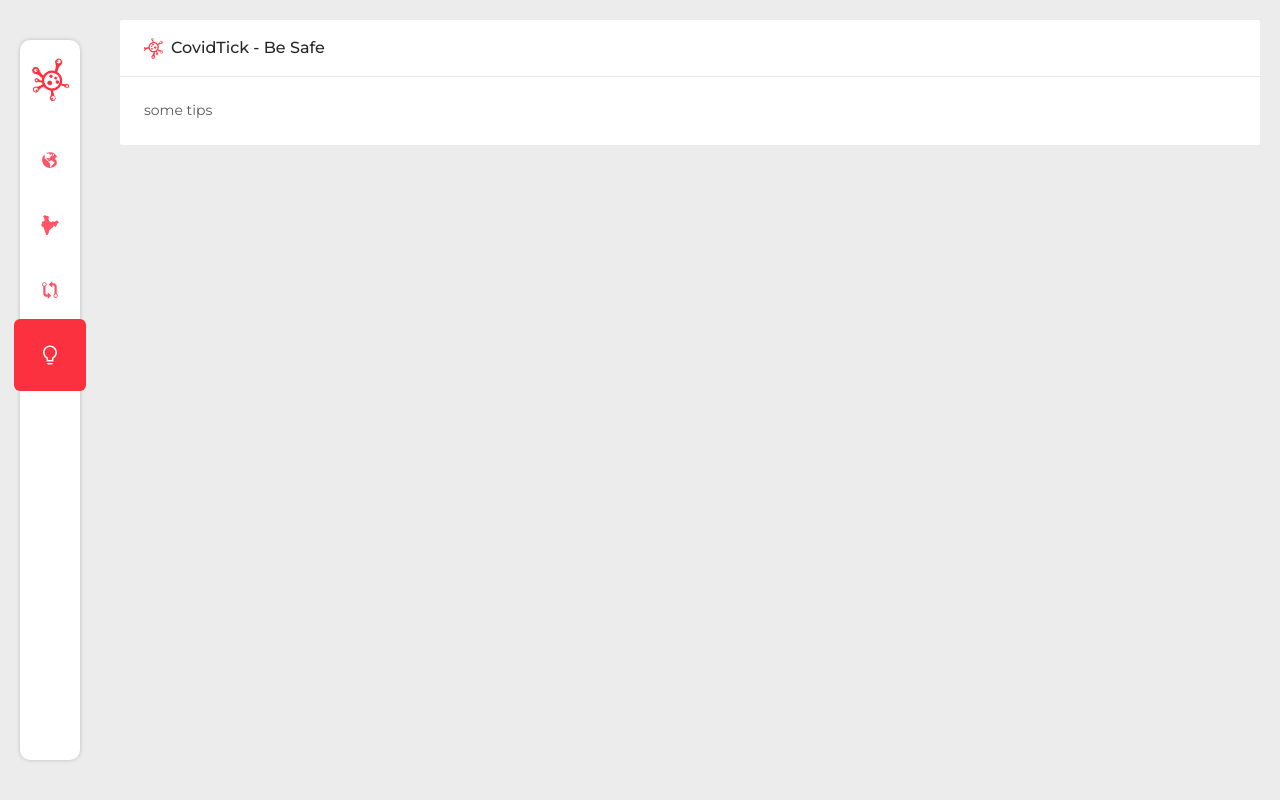
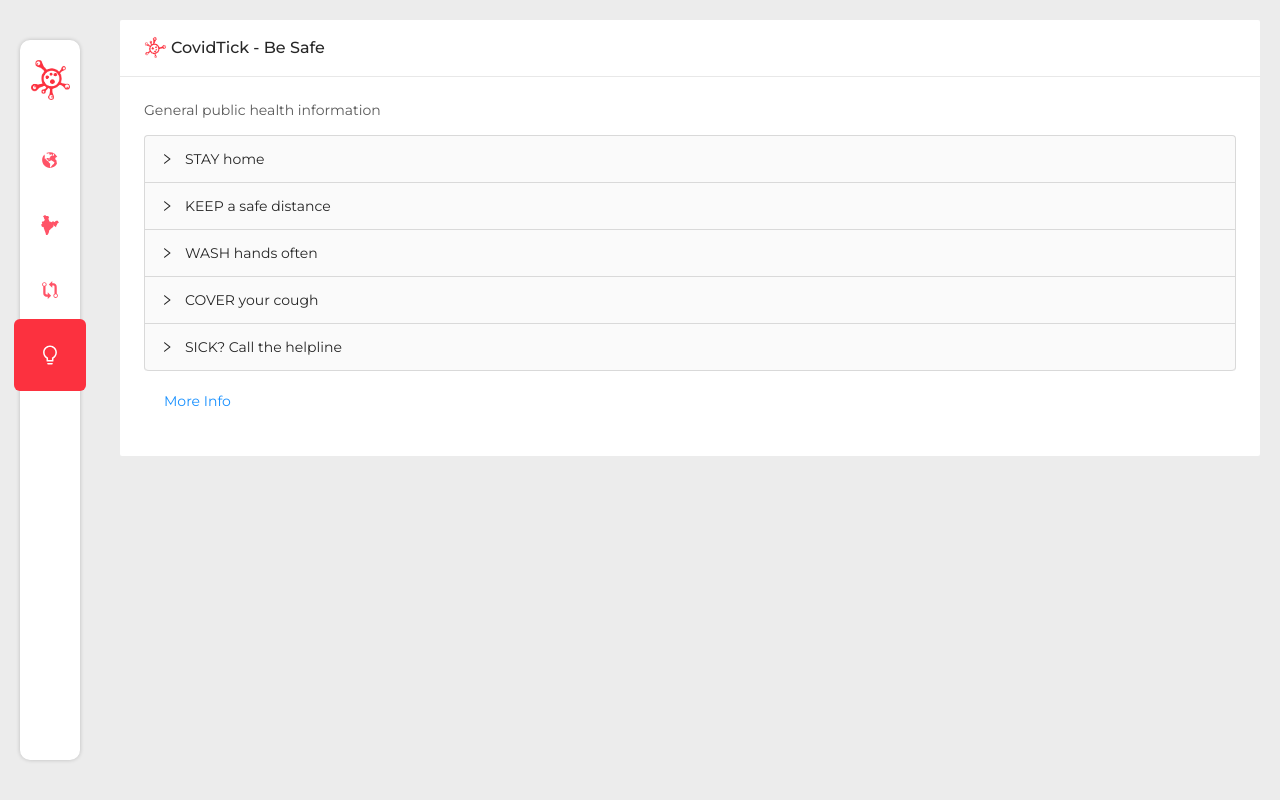
Before and after one commit to bsbimalbose/CovidTick, a React (Create React App) app: page /tips in a window 1280 px wide. Built offline with nearby package versions, Linux system fonts and the light colour scheme.

Commit message:
added tips

```diff
--- a/src/App.scss
+++ b/src/App.scss
@@ -32,6 +32,9 @@ body {
 }
 .pl0 {
   padding-left: 0px !important;
+}
+.p20{
+  padding: 20px;
 }
 .table-cell-info {
   display: flex;
@@ -85,8 +88,8 @@ body {
 
 .ant-card-body {
   @include media(phone) {
-    padding: 10px;
-    padding-bottom: 100px;
+    padding: 10px !important;
+    padding-bottom: 100px !important;
   }
 }
 
@@ -151,3 +154,7 @@ body {
     }
   }
 }
+
+.ant-spin-dot-item {
+  background: $light-red !important;
+}
--- a/src/components/Charts/LineChart.js
+++ b/src/components/Charts/LineChart.js
@@ -3,7 +3,23 @@ import { Line, defaults } from "react-chartjs-2";
 
 export default function LineChart({ labels, dataSet, options = {} }) {
   const lineRef = useRef();
+  defaults.global.elements.line.fill = false;
+  defaults.global.tooltips.intersect = false;
+  defaults.global.tooltips.mode = "nearest";
+  defaults.global.tooltips.position = "average";
+  defaults.global.tooltips.backgroundColor = "rgba(255, 255, 255, 0.6)";
+  defaults.global.tooltips.displayColors = false;
+  defaults.global.tooltips.borderColor = "#fc313f";
+  defaults.global.tooltips.borderWidth = 1;
+  defaults.global.tooltips.titleFontColor = "#000";
+  defaults.global.tooltips.bodyFontColor = "#000";
+  defaults.global.tooltips.caretPadding = 4;
+  defaults.global.tooltips.intersect = false;
+  defaults.global.tooltips.mode = "nearest";
+  defaults.global.tooltips.position = "nearest";
+  defaults.global.legend.display = true;
   defaults.global.legend.position = "bottom";
+  defaults.global.legend.labels.boxWidth = 20;
 
   useEffect(() => {
     console.log("LineChart", lineRef.current);
@@ -38,6 +54,9 @@ export default function LineChart({ labels, dataSet, options = {} }) {
       data={data}
       ref={lineRef}
       options={{
+        tooltips: {
+          mode: "index"
+        },
         scales: {
           xAxes: [
             {
--- a/src/components/StatCard/statcard.scss
+++ b/src/components/StatCard/statcard.scss
@@ -11,6 +11,9 @@
   font-weight: 600;
   @include media(phone) {
     padding: 6px 12px;
+  }
+  @include media(small-phone) {
+    padding: 6px 0px;
   }
   .label {
     color: rgba(0, 0, 0, 0.45);
--- a/src/components/desktop/Nav/Nav.js
+++ b/src/components/desktop/Nav/Nav.js
@@ -13,7 +13,7 @@ export default function Nav() {
 
   return (
     <div className="nav">
-      <div className="nav-logo">
+      <div className="nav-logo" onClick={() => handleClick("/")}>
         <div className="logo"></div>
       </div>
       <div className="nav-buttons">
--- a/src/pages/sass/india.scss
+++ b/src/pages/sass/india.scss
@@ -3,16 +3,18 @@
 .india {
   .ant-card-body {
     @include media(phone) {
-      padding: 5px;
-      padding-bottom: 100px;
+      padding: 5px !important;
+      padding-bottom: 100px !important;
     }
   }
   .india-tile {
     background: #fff;
     border-radius: 15px;
-    box-shadow: 0px 0px 1px 0px rgba(0, 0, 0, 0.1);
     display: flex;
     flex-wrap: wrap;
+    @include media(big-desktop) {
+      box-shadow: 0px 0px 1px 0px rgba(0, 0, 0, 0.1);
+    }
     @include media(phone) {
       flex-wrap: wrap;
     }
@@ -21,7 +23,7 @@
       display: flex;
       flex-flow: column;
       flex: 1;
-      .graph-wrap{
+      .graph-wrap {
         max-width: 600px;
       }
       .stats-wrap {
--- a/src/pages/tips.js
+++ b/src/pages/tips.js
@@ -1,5 +1,6 @@
 import React from "react";
-import { Card } from "antd";
+import { Card, Collapse } from "antd";
+const { Panel } = Collapse;
 
 export default function Tips() {
   return (
@@ -12,7 +13,75 @@ export default function Tips() {
         }
         bordered={false}
       >
-        some tips
+        <p>General public health information</p>
+        <Collapse>
+          <Panel header="STAY home" key="1">
+            <p>
+              Stay at home if you begin to feel unwell, even with mild symptoms
+              such as headache and slight runny nose, until you recover.
+            </p>
+            <p>
+              Avoiding contact with others and visits to medical facilities will
+              allow these facilities to operate more effectively and help
+              protect you and others from possible COVID-19 and other viruses.
+            </p>
+          </Panel>
+          <Panel header="KEEP a safe distance" key="2">
+            <p>
+              Maintain at least 1 metre (3 feet) distance between yourself and
+              anyone else.
+            </p>
+            <p>
+              To prevent COVID-19 it is safest to avoid physical contact when
+              greeting.
+            </p>
+            <p>
+              Respiratory viruses can be passed by shaking hands and touching
+              your eyes, nose or mouth.
+            </p>
+            <p>Safe greetings include a wave, a nod, or a bow.</p>
+          </Panel>
+          <Panel header="WASH hands often" key="3">
+            <p>
+              Wash your hands often with soap and running water for at-least 20
+              seconds.
+            </p>
+            <p>
+              Use an alcohol based hand rub when soap and water are unavailable.
+            </p>
+          </Panel>
+          <Panel header="COVER your cough" key="4">
+            <p>
+              When coughing or sneezing cover mouth and bose with flexed elbow
+              or tissue.
+            </p>
+            <p>Throw tissue into closed bin immediately after use.</p>
+            <p>
+              Clean hands with alcohol based hand run or soap and water after
+              coughing or sneezing.
+            </p>
+          </Panel>
+          <Panel header="SICK? Call the helpline" key="5">
+            <p>
+              If you have a fever, cough and difficulty breathing, seek medical
+              attention and call in advance.
+            </p>
+            <p>
+              Calling in advance will allow your health care provider to quickly
+              direct you to the right health facility.
+            </p>
+            <p>Follow the directions of your local health authority.</p>
+          </Panel>
+        </Collapse>
+
+        <div className="p20">
+          <a
+            target="_blank"
+            href="https://www.who.int/emergencies/diseases/novel-coronavirus-2019/advice-for-public"
+          >
+            More Info
+          </a>
+        </div>
       </Card>
     </div>
   );
--- a/src/style/_mediaQuery.scss
+++ b/src/style/_mediaQuery.scss
@@ -1,6 +1,13 @@
 @mixin media($breakpoint) {
   @if $breakpoint == phone {
-        @media only screen and (max-width: 769px) { @content };
+    @media only screen and (max-width: 769px) {
+      @content;
+    }
+  }
+  @if $breakpoint == small-phone {
+    @media only screen and (max-width: 340px) {
+      @content;
+    }
   }
   // @if $breakpoint == tab-port {
   //     @media only screen and (max-width: 900px) { @content };
@@ -10,6 +17,8 @@
   // }
   @if $breakpoint == big-desktop {
     // @media only screen and (min-width: 1800px) { @content };
-        @media only screen and (min-width: 770px) { @content };
+    @media only screen and (min-width: 770px) {
+      @content;
     }
   }
+}
--- a/src/utils/index.js
+++ b/src/utils/index.js
@@ -25,6 +25,7 @@ export const getDeviceLabel = () =>
     : window.innerWidth <= 769
     ? "mLabel"
     : "label";
+
 
 export const combineProvincesToFormCountryInfo = locationsData => {
   const countryMap = locationsData.reduce((acc, location) => {
```
Lines whose indentation alone changed are shown as unchanged.
